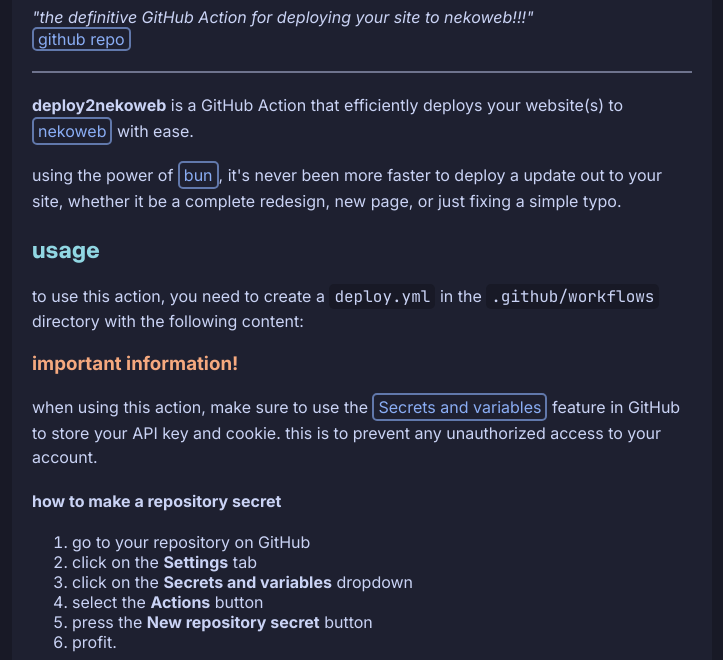
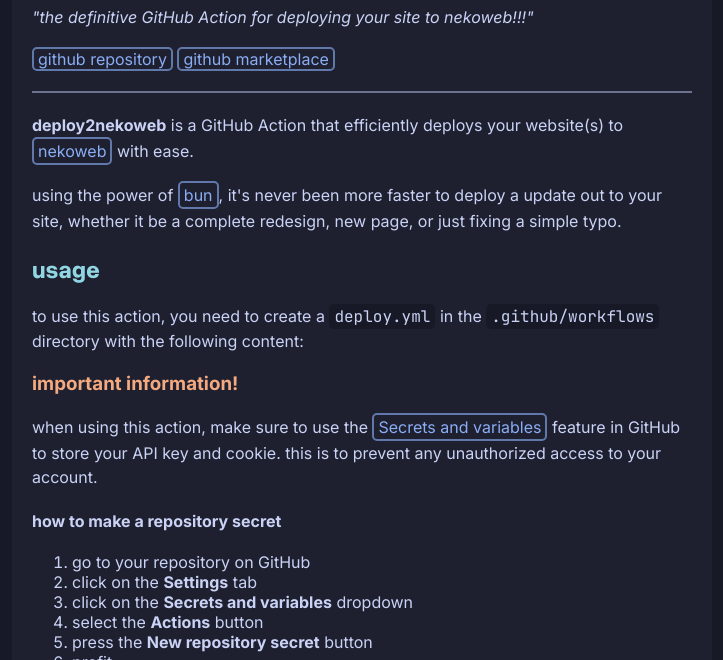
Before and after one commit to deploy2nekoweb/deploy2site, a website: page src/index.html in a window 1280 px wide. Shown: the part 440-1100 px from the top of the page, without its empty margins (278-1001 px from the left). Drawn offline with nearby package versions, Linux system fonts and the light colour scheme; files that its build step writes are made by us from their sources.

Commit message:
Update index.html

```diff
--- a/src/index.html
+++ b/src/index.html
@@ -16,8 +16,9 @@
   <body>
     <img src="https://raw.githubusercontent.com/deploy2nekoweb/deploy2nekoweb/main/assets/d2nekoweb.webp" width="100%" style="aspect-ratio: 1131/571;"/>
     <h1>deploy2nekoweb</h1>
-    <i>"the definitive GitHub Action for deploying your site to nekoweb!!!"</i><br/>
-    <a href="https://github.com/deploy2nekoweb/deploy2nekoweb">github repo</a>
+    <i>"the definitive GitHub Action for deploying your site to nekoweb!!!"</i><br/><br/>
+    <a href="https://github.com/deploy2nekoweb/deploy2nekoweb">github repository</a>
+    <a href="https://github.com/marketplace/actions/deploy2nekoweb">github marketplace</a>
     <hr />
     <p>
       <b>deploy2nekoweb</b> is a GitHub Action that efficiently deploys your
```
